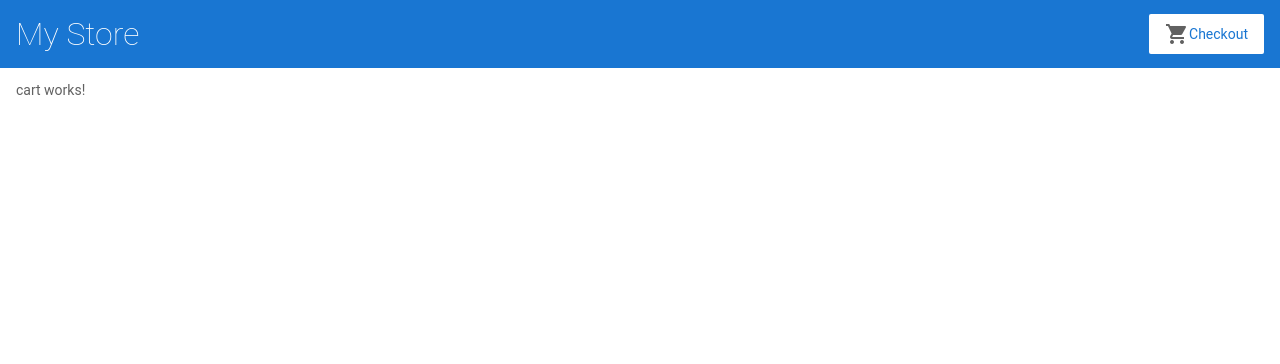
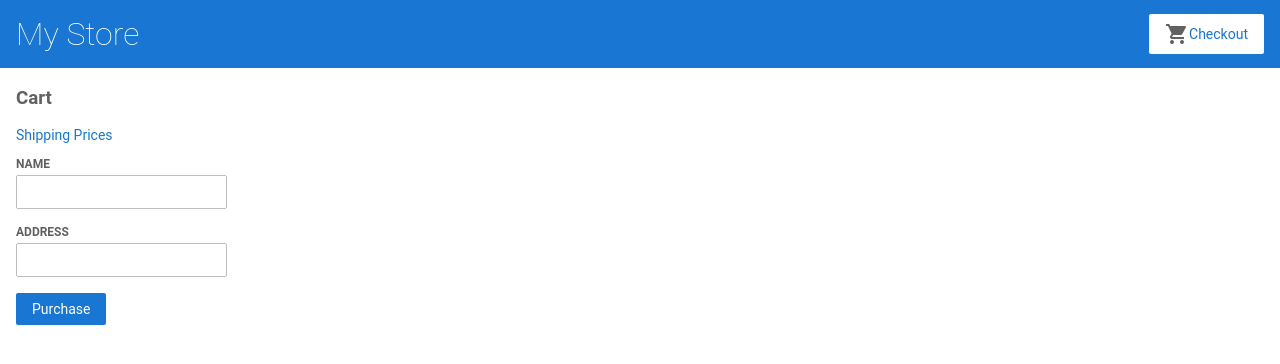
Before and after one commit to awitiak-gravic/angular-tutorial, an Angular app: page /cart in a window 1280 px wide. Shown: the top 364 px of the page. Built offline with nearby package versions, Linux system fonts and the light colour scheme.

Commit message:
5 files modified

```diff
--- a/src/app/app.module.ts
+++ b/src/app/app.module.ts
@@ -10,7 +10,6 @@
 import { ProductAlertsComponent } from './product-alerts/product-alerts.component';
 import { ProductDetailsComponent } from './product-details/product-details.component';
 import { ShippingComponent } from './shipping/shipping.component';
-import { CartComponent } from './cart/cart.component';
 
 @NgModule({
   imports: [
--- a/src/app/cart/cart.component.html
+++ b/src/app/cart/cart.component.html
@@ -1 +1,24 @@
-<p>cart works!</p>
+<h3>Cart</h3>
+
+<p>
+  <a routerLink="/shipping">Shipping Prices</a>
+</p>
+
+<div class="cart-item" *ngFor="let item of items">
+  <span>{{ item.name }}</span>
+  <span>{{ item.price | currency }}</span>
+</div>
+
+<form [formGroup]="checkoutForm" (ngSubmit)="onSubmit()">
+  <div>
+    <label for="name"> Name </label>
+    <input id="name" type="text" formControlName="name" />
+  </div>
+
+  <div>
+    <label for="address"> Address </label>
+    <input id="address" type="text" formControlName="address" />
+  </div>
+
+  <button class="button" type="submit">Purchase</button>
+</form>
--- a/src/app/cart/cart.component.ts
+++ b/src/app/cart/cart.component.ts
@@ -1,10 +1,30 @@
 import { Component } from '@angular/core';
+import { FormBuilder } from '@angular/forms';
+
+import { CartService } from '../cart.service';
 
 @Component({
   selector: 'app-cart',
   templateUrl: './cart.component.html',
-  styleUrls: ['./cart.component.css']
+  styleUrls: ['./cart.component.css'],
 })
 export class CartComponent {
+  constructor(
+    private cartService: CartService,
+    private formBuilder: FormBuilder
+  ) {}
 
+  items = this.cartService.getItems();
+
+  checkoutForm = this.formBuilder.group({
+    name: '',
+    address: '',
+  });
+
+  onSubmit(): void {
+    // Process checkout data here
+    this.items = this.cartService.clearCart();
+    console.warn('Your order has been submitted', this.checkoutForm.value);
+    this.checkoutForm.reset();
+  }
 }
```
Also changed, not shown: src/app/cart/cart.module.ts (+5 -12 lines), 1 other file (tests, documents, lock files or other folders).
